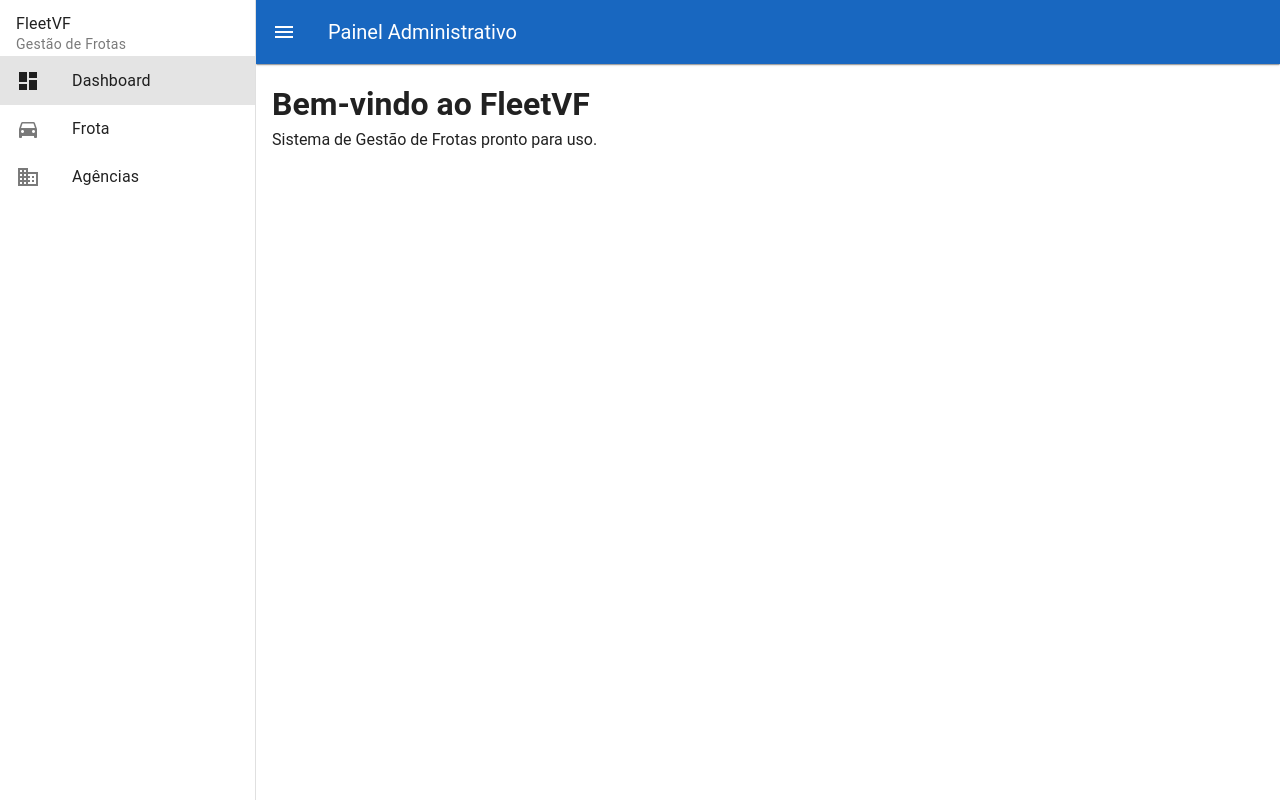
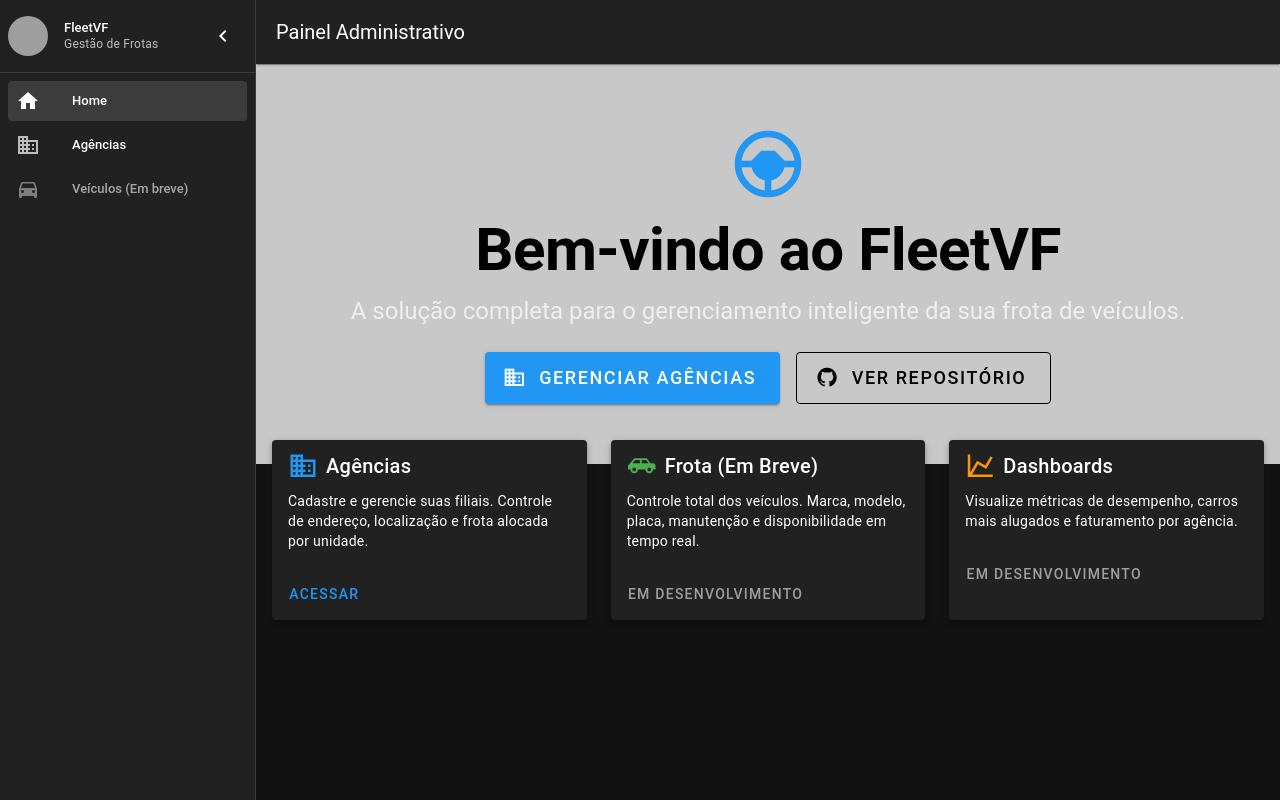
Before and after one commit to victorfares/fleetVF, a Vue app in the folder frontend/: page / in a window 1280 px wide. Built offline with nearby package versions, Linux system fonts and the light colour scheme; grey boxes are pictures that could not be loaded; a small style sheet from the web is missing.

Commit message:
criada pagina de vder agencias no frontend e atualizado homepage

```diff
--- a/frontend/package.json
+++ b/frontend/package.json
@@ -14,6 +14,7 @@
   "dependencies": {
     "@fontsource/roboto": "5.2.7",
     "@mdi/font": "7.4.47",
+    "axios": "^1.13.4",
     "pinia": "^3.0.3",
     "vue": "^3.5.21",
     "vue-router": "^4.5.1",
--- a/frontend/src/App.vue
+++ b/frontend/src/App.vue
@@ -1,6 +1,67 @@
 <template>
-  <router-view />
+  <v-app theme="dark">
+    <v-navigation-drawer
+      v-model="drawer"
+      :rail="rail"
+      permanent
+      @click="rail = false"
+    >
+      <v-list>
+        <v-list-item
+          prepend-avatar="https://cdn.vuetifyjs.com/images/john.jpg"
+          title="FleetVF"
+          subtitle="Gestão de Frotas"
+          nav
+        >
+          <template v-slot:append>
+            <v-btn
+              :icon="rail ? 'mdi-chevron-right' : 'mdi-chevron-left'"
+              variant="text"
+              @click.stop="rail = !rail"
+            ></v-btn>
+          </template>
+        </v-list-item>
+      </v-list>
+
+      <v-divider></v-divider>
+
+      <v-list density="compact" nav>
+        <v-list-item
+          prepend-icon="mdi-home"
+          title="Home"
+          value="home"
+          to="/"
+        ></v-list-item>
+
+        <v-list-item
+          prepend-icon="mdi-domain"
+          title="Agências"
+          value="agencias"
+          to="/agencias"
+        ></v-list-item>
+
+        <v-list-item
+          prepend-icon="mdi-car"
+          title="Veículos (Em breve)"
+          value="carros"
+          disabled
+        ></v-list-item>
+      </v-list>
+    </v-navigation-drawer>
+
+    <v-app-bar title="Painel Administrativo" elevation="1"></v-app-bar>
+
+    <v-main>
+      <v-container fluid class="pa-0 fill-height align-start">
+        <router-view></router-view>
+      </v-container>
+    </v-main>
+  </v-app>
 </template>
 
 <script setup lang="ts">
+import { ref } from 'vue'
+
+const drawer = ref(true)
+const rail = ref(false)
 </script>
--- a/frontend/src/router/index.ts
+++ b/frontend/src/router/index.ts
@@ -1,29 +1,25 @@
+import { createRouter, createWebHistory } from 'vue-router'
+import AgenciesList from '@/views/AgenciesList.vue'
+import HomeView from '../views/HomeView.vue'
 
-// 1. Importações do Vue Router
-import { createRouter, createWebHistory } from 'vue-router'
-
-// 2. Importação dos Componentes (Layouts e Telas)
-// O @ significa "src/"
-import DefaultLayout from '@/layouts/DefaultLayout.vue'
-import Home from '@/views/Home.vue' // Se sua pasta chamar 'pages', mude para '@/pages/Home.vue'
-
-// 3. Definição das Rotas
 const router = createRouter({
   history: createWebHistory(import.meta.env.BASE_URL),
-  routes: [
+routes: [
     {
-      path: '/', // Quando o usuário acessar a raiz...
-      component: DefaultLayout, // ...carregue o Layout com Menu Lateral...
-      children: [
-        {
-          path: '',
-          name: 'Home',
-          component: Home,
-        },
-
-      ],
+      path: '/',
+      name: 'home',
+      component: HomeView
     },
-  ],
+    {
+      path: '/home',
+      redirect: '/'
+    },
+    {
+      path: '/agencias',
+      name: 'agencies',
+      component: AgenciesList
+    }
+  ]
 })
 
 export default router
--- /dev/null
+++ b/frontend/src/services/api.ts
@@ -0,0 +1,7 @@
+import axios from 'axios'
+
+const api = axios.create({
+  baseURL: 'http://localhost:3000',
+});
+
+export default api;
--- /dev/null
+++ b/frontend/src/views/AgenciesList.vue
@@ -0,0 +1,168 @@
+<template>
+  <v-container>
+    <v-row class="mb-4" align="center">
+      <v-col>
+        <h1 class="text-h4 font-weight-bold">Gerenciar Agências</h1>
+      </v-col>
+      <v-col class="text-right">
+        <v-btn color="primary" prepend-icon="mdi-plus" @click="openDialog">
+          Nova Agência
+        </v-btn>
+      </v-col>
+    </v-row>
+
+    <v-card>
+      <v-data-table
+        :headers="headers"
+        :items="agencies"
+        :loading="loading"
+        class="elevation-1"
+      >
+        <template v-slot:item.createdAt="{ item }">
+          {{ formatDate((item as any).createdAt) }}
+        </template>
+      </v-data-table>
+    </v-card>
+
+    <v-dialog v-model="dialog" max-width="600px">
+      <v-card>
+        <v-card-title>
+          <span class="text-h5">Nova Agência</span>
+        </v-card-title>
+
+        <v-card-text>
+          <v-container>
+            <v-row>
+              <v-col cols="12">
+                <v-text-field
+                  v-model="newAgency.name"
+                  label="Nome da Agência"
+                  variant="outlined"
+                ></v-text-field>
+              </v-col>
+              <v-col cols="12">
+                <v-text-field
+                  v-model="newAgency.address"
+                  label="Endereço Completo"
+                  variant="outlined"
+                ></v-text-field>
+              </v-col>
+              <v-col cols="12" md="8">
+                <v-text-field
+                  v-model="newAgency.city"
+                  label="Cidade"
+                  variant="outlined"
+                ></v-text-field>
+              </v-col>
+              <v-col cols="12" md="4">
+                <v-text-field
+                  v-model="newAgency.state"
+                  label="UF"
+                  maxlength="2"
+                  variant="outlined"
+                ></v-text-field>
+              </v-col>
+            </v-row>
+          </v-container>
+        </v-card-text>
+
+        <v-card-actions>
+          <v-spacer></v-spacer>
+          <v-btn color="blue-darken-1" variant="text" @click="dialog = false">
+            Cancelar
+          </v-btn>
+          <v-btn color="blue-darken-1" variant="elevated" @click="saveAgency">
+            Salvar
+          </v-btn>
+        </v-card-actions>
+      </v-card>
+    </v-dialog>
+  </v-container>
+</template>
+
+<script setup lang="ts">
+import { ref, onMounted } from 'vue';
+import api from '../services/api';
+
+// 1. Definição da Interface (Resolve o erro "property does not exist on type never")
+interface Agency {
+  id?: number; // Opcional pois na criação ainda não tem ID
+  name: string;
+  city: string;
+  state: string;
+  address: string;
+  createdAt?: string;
+}
+
+// 2. Estado Reativo Tipado
+// Aqui dizemos explicitamente que é uma lista de 'Agency'
+const agencies = ref<Agency[]>([]);
+const loading = ref(false);
+const dialog = ref(false);
+
+// Modelo para o Formulário
+const newAgency = ref<Agency>({
+  name: '',
+  city: '',
+  state: '',
+  address: ''
+});
+
+// Configuração das Colunas (Vuetify)
+const headers = [
+  { title: 'ID', key: 'id' },
+  { title: 'Nome', key: 'name' },
+  { title: 'Cidade', key: 'city' },
+  { title: 'UF', key: 'state' },
+  { title: 'Endereço', key: 'address' },
+  { title: 'Criado em', key: 'createdAt' },
+];
+
+// --- Métodos ---
+
+// Função auxiliar para formatar data sem poluir o template
+const formatDate = (dateString: string) => {
+  if (!dateString) return '-';
+  return new Date(dateString).toLocaleDateString('pt-BR');
+};
+
+const openDialog = () => {
+  dialog.value = true;
+};
+
+const fetchAgencies = async () => {
+  loading.value = true;
+  try {
+    const response = await api.get('/agencies');
+    agencies.value = response.data;
+  } catch (error) {
+    console.error('Erro ao buscar agências:', error);
+    alert('Erro de conexão com o servidor.');
+  } finally {
+    loading.value = false;
+  }
+};
+
+const saveAgency = async () => {
+  if (!newAgency.value.name || !newAgency.value.address) {
+    alert('Preencha pelo menos Nome e Endereço.');
+    return;
+  }
+
+  try {
+    await api.post('/agencies', newAgency.value);
+
+    // Sucesso: fecha, limpa e recarrega
+    dialog.value = false;
+    newAgency.value = { name: '', city: '', state: '', address: '' };
+    await fetchAgencies();
+  } catch (error) {
+    console.error('Erro ao salvar:', error);
+    alert('Erro ao salvar agência.');
+  }
+};
+
+onMounted(() => {
+  fetchAgencies();
+});
+</script>
--- a/frontend/src/views/Home.vue
+++ /dev/null
@@ -1,4 +0,0 @@
-<template>
-  <h1>Bem-vindo ao FleetVF</h1>
-  <p>Sistema de Gestão de Frotas pronto para uso.</p>
-</template>
--- /dev/null
+++ b/frontend/src/views/HomeView.vue
@@ -0,0 +1,95 @@
+<template>
+  <v-container fluid class="pa-0">
+    <v-sheet
+      color="surface-variant"
+      class="d-flex flex-column align-center justify-center text-center pa-10"
+      min-height="400"
+    >
+      <v-icon icon="mdi-steering" size="80" color="primary" class="mb-4"></v-icon>
+      <h1 class="text-h2 font-weight-bold mb-4">Bem-vindo ao FleetVF</h1>
+      <p class="text-h5 mb-6 text-medium-emphasis">
+        A solução completa para o gerenciamento inteligente da sua frota de veículos.
+      </p>
+
+      <div class="d-flex gap-4">
+        <v-btn
+          color="primary"
+          size="x-large"
+          prepend-icon="mdi-domain"
+          to="/agencias"
+          class="mr-4"
+        >
+          Gerenciar Agências
+        </v-btn>
+
+        <v-btn
+          variant="outlined"
+          size="x-large"
+          prepend-icon="mdi-github"
+          href="https://github.com/victorfares"
+          target="_blank"
+        >
+          Ver Repositório
+        </v-btn>
+      </div>
+    </v-sheet>
+
+    <v-container class="mt-n10">
+      <v-row>
+        <v-col cols="12" md="4">
+          <v-card elevation="4" class="h-100">
+            <v-card-item>
+              <v-card-title class="d-flex align-center">
+                <v-icon icon="mdi-domain" color="blue" class="mr-2"></v-icon>
+                Agências
+              </v-card-title>
+            </v-card-item>
+            <v-card-text>
+              Cadastre e gerencie suas filiais. Controle de endereço, localização e frota alocada por unidade.
+            </v-card-text>
+            <v-card-actions>
+              <v-btn variant="text" color="blue" to="/agencias">Acessar</v-btn>
+            </v-card-actions>
+          </v-card>
+        </v-col>
+
+        <v-col cols="12" md="4">
+          <v-card elevation="4" class="h-100">
+            <v-card-item>
+              <v-card-title class="d-flex align-center">
+                <v-icon icon="mdi-car-hatchback" color="green" class="mr-2"></v-icon>
+                Frota (Em Breve)
+              </v-card-title>
+            </v-card-item>
+            <v-card-text>
+              Controle total dos veículos. Marca, modelo, placa, manutenção e disponibilidade em tempo real.
+            </v-card-text>
+            <v-card-actions>
+              <v-btn variant="text" color="grey">Em desenvolvimento</v-btn>
+            </v-card-actions>
+          </v-card>
+        </v-col>
+
+        <v-col cols="12" md="4">
+          <v-card elevation="4" class="h-100">
+            <v-card-item>
+              <v-card-title class="d-flex align-center">
+                <v-icon icon="mdi-chart-line" color="orange" class="mr-2"></v-icon>
+                Dashboards
+              </v-card-title>
+            </v-card-item>
+            <v-card-text>
+              Visualize métricas de desempenho, carros mais alugados e faturamento por agência.
+            </v-card-text>
+            <v-card-actions>
+              <v-btn variant="text" color="grey">Em desenvolvimento</v-btn>
+            </v-card-actions>
+          </v-card>
+        </v-col>
+      </v-row>
+    </v-container>
+  </v-container>
+</template>
+
+<script setup lang="ts">
+</script>
```
Also changed, not shown: frontend/vite.config.mts, 1 other file (tests, documents, lock files or other folders).
